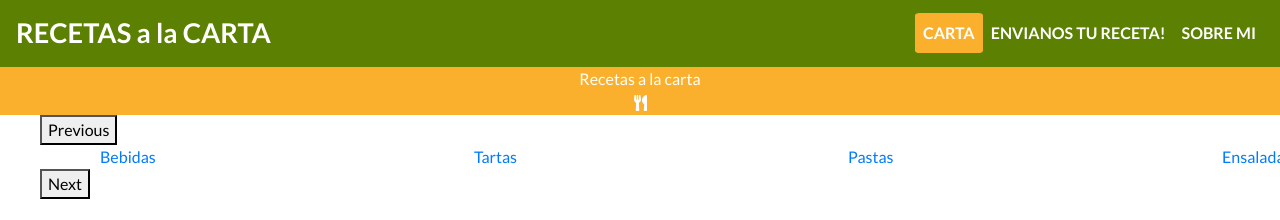
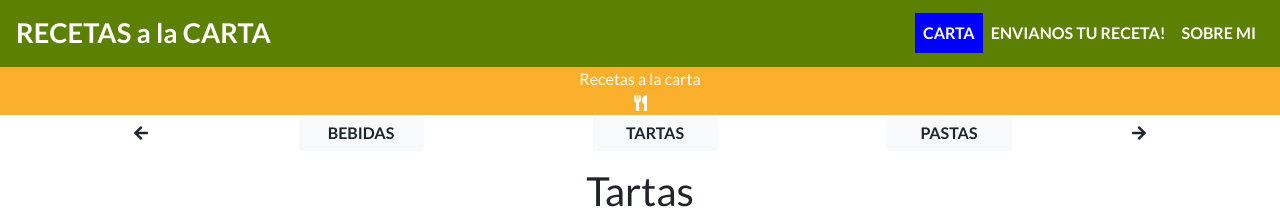
Before and after one commit to magalipujol/Recetas-a-la-carta, a plain HTML site: page index.html in a window 1280 px wide. Shown: the top 220 px of the page. Drawn offline with nearby package versions, Linux system fonts and the light colour scheme; grey boxes are pictures that could not be loaded.

Commit message:
carousel style

```diff
--- a/css/navbar.css
+++ b/css/navbar.css
@@ -12,21 +12,29 @@
     font-weight: bolder;
 }
 
-.nav-link:active, .active {
-    background-color: var(--mustard);
+/* .nav-link:active, .active {
+    background-color: var(--mustard) !important;
     border-radius: 7%;
 }
 
-.nav-link:hover {
+
+.nav-link:hover:not(:active) {
     color: var(--mustard) !important;
+} */
+
+.nav-item:hover:active, .active {
+    background-color: red;
 }
 
-/* WTF si le pongo mustard se rompeeeee */
-.active:hover, .nav-link:active:hover, .nav-link:hover:active {
-    background-color: #1a252f;
-    background-color: var(--mustard);
-    background-color: #f1a82b;
+.nav-item:not(hover):active, .active:not(:hover) {
+    background-color: blue;
 }
+
+.nav-item:hover:not(:active), .nav-item:hover:not(.active) {
+    background-color: yellow;
+}
+
+
 
 
 .navbar-brand {
--- a/css/style.css
+++ b/css/style.css
@@ -16,8 +16,40 @@
 
 body {
     font-family: 'Lato', sans-serif !important;
+    text-align: center;
 }
 
 html {
     scroll-behavior: smooth;
 }
+
+/* ************** */
+/* Carousel style */
+/* ************** */
+.slick-prev, .slick-next {
+    background-color: white;
+    border: none;
+    color: var(--dark-grey);
+
+}
+
+.carousel-link {
+    color: var(--dark-grey);
+    font-weight: bolder;
+    text-transform: uppercase;
+    border: none;
+    width: 125px;
+    text-align: center;
+}
+
+.carousel-link:hover {
+    background-color: var(--mustard);
+    border: none;
+}
+
+
+.slick-slider {
+    display: flex !important;
+    padding-left: 10%;
+    padding-right: 10%;
+}
--- a/index.html
+++ b/index.html
@@ -12,10 +12,10 @@
     <link rel="shortcut icon" href="img/favicon_io/salad-android-chrome-192x192.png" type="image/x-icon">
     <!-- Bootstrap stylesheet -->
     <link rel="stylesheet" href="https://maxcdn.bootstrapcdn.com/bootstrap/4.0.0/css/bootstrap.min.css"
-        integrity="sha384-Gn5384xqQ1aoWXA+058RXPxPg6fy4IWvTNh0E263XmFcJlSAwiGgFAW/dAiS6JXm" crossorigin="anonymous">
+    integrity="sha384-Gn5384xqQ1aoWXA+058RXPxPg6fy4IWvTNh0E263XmFcJlSAwiGgFAW/dAiS6JXm" crossorigin="anonymous">
     <!-- My stylesheets -->
+    <link rel="stylesheet" href="css/navbar.css">
     <link rel="stylesheet" href="css/style.css">
-    <link rel="stylesheet" href="css/navbar.css">
     <!-- Font Awesome icons (free version)-->
     <script src="https://use.fontawesome.com/releases/v5.15.3/js/all.js" crossorigin="anonymous"></script>
     <!-- Slick carousel stylesheet -->
@@ -63,7 +63,7 @@
     <div id="menu"></div>
 
     <footer>
-        <p style="background-color: aquamarine;">Lorem ipsum dolor sit amet consectetur.</p>
+        <p class="jeje"style="background-color: aquamarine;">Lorem ipsum dolor sit amet consectetur.</p>
     </footer>
 
     <!-- Bootstrap JavaScript -->
@@ -86,6 +86,7 @@
     <script src="js/script.js"></script>
     <script src="js/carousel.js"></script>
     <script src="js/navbar-shrink.js"></script>
+    <script src="js/bootstrap-style.js"></script>
 </body>
 
 </html>
--- /dev/null
+++ b/js/bootstrap-style.js
@@ -0,0 +1,7 @@
+// acá le doy estilo a html agregando clases de bootstrap
+
+var carouselLinks = document.getElementsByClassName("carousel-link")
+for (var link of carouselLinks) {
+    link.classList.add("btn")
+    link.classList.add("btn-light")
+}
--- a/js/carousel.js
+++ b/js/carousel.js
@@ -9,7 +9,7 @@ $('.slider-menu').slick({
         arrows: false,
         centerMode: true,
         centerPadding: '40px',
-        slidesToShow: 3
+        slidesToShow: 2
       }
     },
     {
@@ -23,3 +23,6 @@ $('.slider-menu').slick({
     }
   ]
 });
+
+document.getElementsByClassName("slick-prev")[0].innerHTML ='<i class="fas fa-arrow-left"></i>'
+document.getElementsByClassName("slick-next")[0].innerHTML ='<i class="fas fa-arrow-right"></i>'
--- a/js/script.js
+++ b/js/script.js
@@ -3,6 +3,7 @@ function addSectionsToCarousel(sectionName, sectionID) {
     var newSectionName = document.createElement("a")
     newSectionName.href = "#" + sectionID
     newSectionName.innerHTML = sectionName
+    newSectionName.classList.add("carousel-link")
     newListItem.appendChild(newSectionName)
     document.getElementById("slider-menu").appendChild(newListItem)
 }
```
